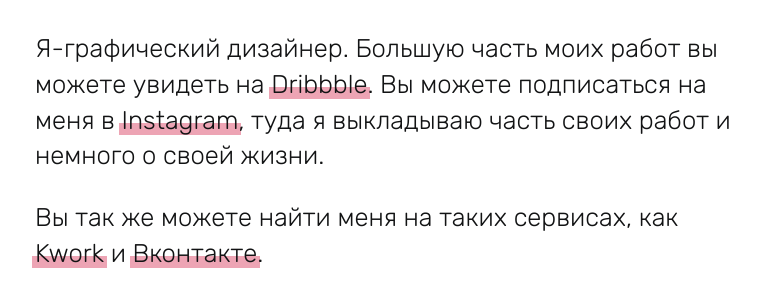
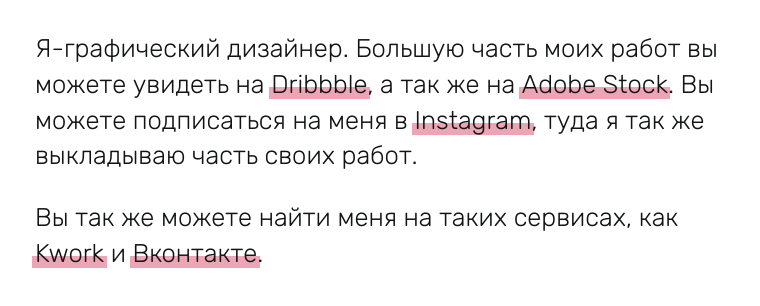
Before and after one commit to slothlovequiet/Margarett, a plain HTML site: page index.html in a window 1280 px wide. Shown: the part 236-542 px from the top of the page, without its empty margins (101-861 px from the left). Drawn offline with Linux system fonts and the light colour scheme.

Commit message:
Update index.html

```diff
--- a/index.html
+++ b/index.html
@@ -57,9 +57,9 @@
     <p>
       Я-графический дизайнер.
       Большую часть моих работ вы можете увидеть на
-      <a href="https://dribbble.com/ryazaevamargarita" target="_blank">Dribbble</a>. Вы можете подписаться на меня в
+      <a href="https://dribbble.com/ryazaevamargarita" target="_blank">Dribbble</a>, а так же на <a href="https://stock.adobe.com/ru/contributor/210643575/Margarita" target="_blank">Adobe Stock</a>. Вы можете подписаться на меня в
       <a href="https://www.instagram.com/greekpearloftheseas/" target="_blank">Instagram</a>,
-      туда я выкладываю часть своих работ и немного о своей жизни.
+      туда я так же выкладываю часть своих работ.
     </p>
     <p>
       Вы так же можете найти меня на таких сервисах, как
```
